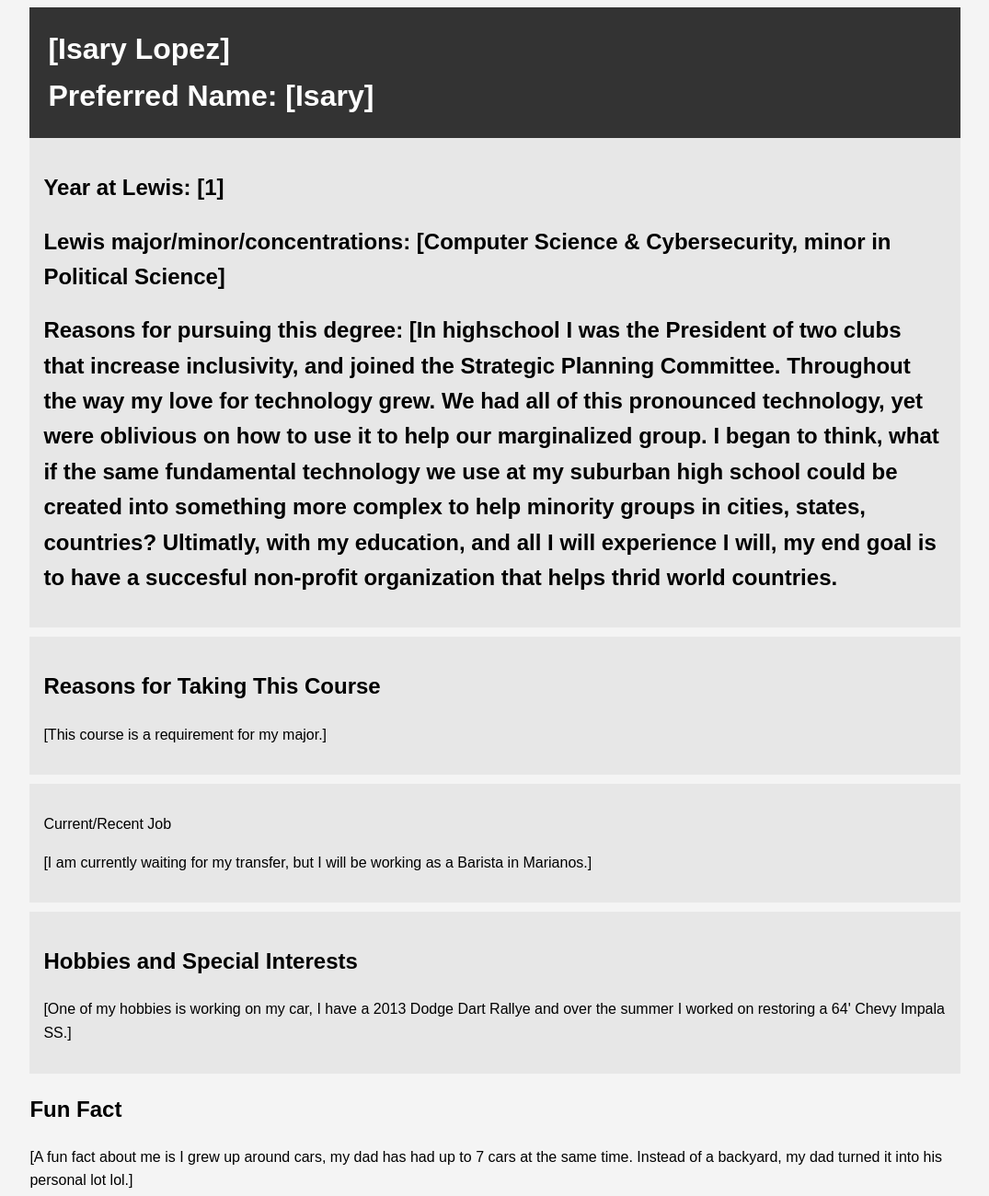
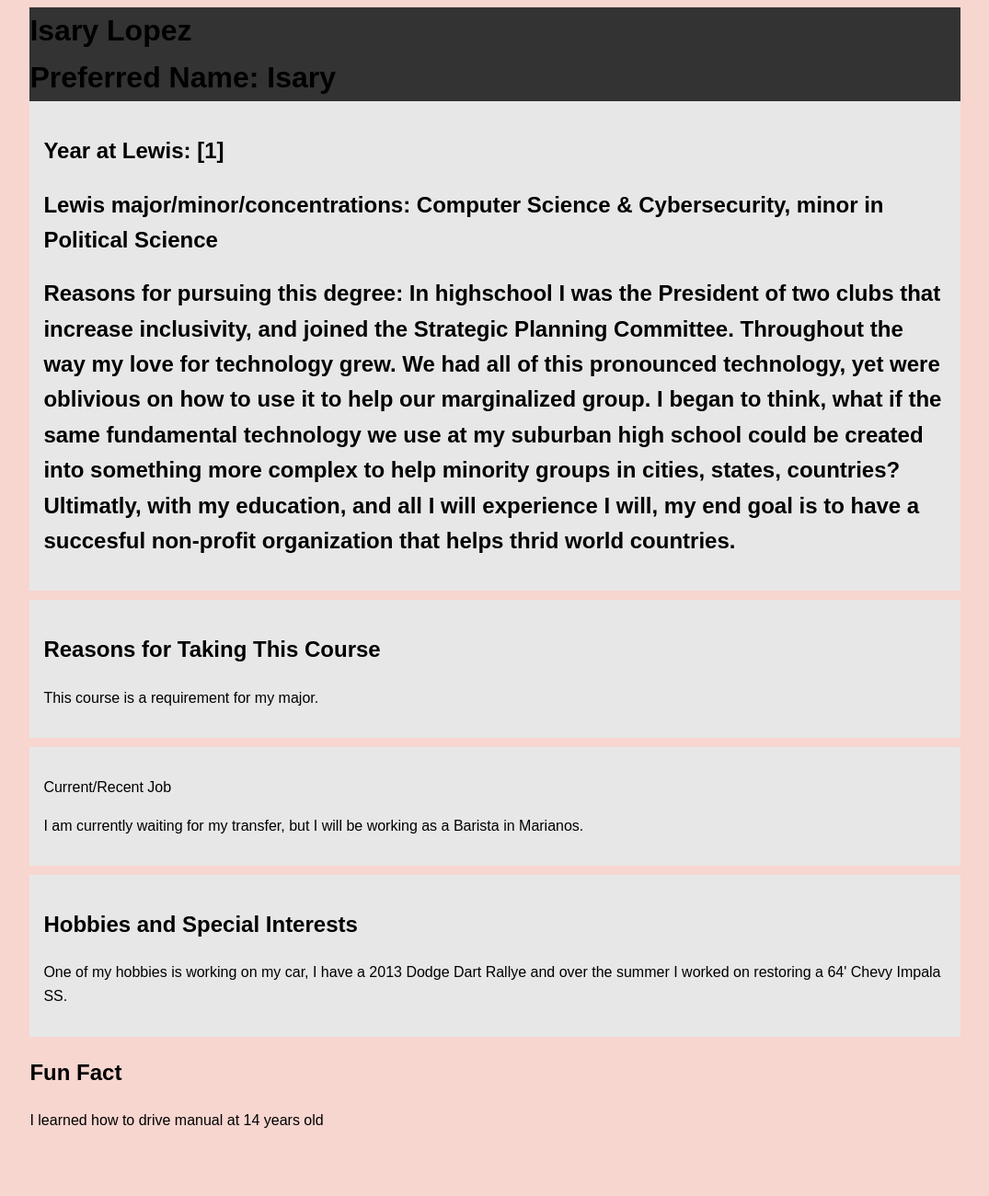
Before and after one commit to isary24/isaryl24.github.io, a plain HTML site: page index.html in a window 1280 px wide. Shown: the whole page at 92% size, without its empty margins (102-1177 px from the left). After the commit the page ends 1254 px from the top, so only its background shows below. Drawn offline with Linux system fonts and the light colour scheme.

Commit message:
Update index.html

```diff
--- a/index.html
+++ b/index.html
@@ -5,7 +5,7 @@
     <style>
         body {
             font-family: Arial, sans-serif;
-            background-color: #f4f4f4;
+            background-color: #f7d6d0;
             line-height: 1.6;
         }
         .container {
@@ -15,7 +15,7 @@
         }
         .main-info {
             background: #333;
-            color: #fff;
+            color: #FFC0CB
             padding: 20px;
         }
         .main-info h1 {
@@ -31,14 +31,14 @@
 <body>
     <div class="container">
         <header class="main-info">
-            <h1>[Isary Lopez]</h1>
-            <h1>Preferred Name: [Isary]</h1>
+            <h1>Isary Lopez</h1>
+            <h1>Preferred Name: Isary</h1>
         </header>
 
         <section class="lewis">
 			<h2>Year at Lewis: [1]</h2>
-			<h2>Lewis major/minor/concentrations: [Computer Science & Cybersecurity, minor in Political Science]</h2>
-			<h2>Reasons for pursuing this degree: [In highschool I was the President of two clubs that increase inclusivity, and joined the Strategic Planning Committee.
+			<h2>Lewis major/minor/concentrations: Computer Science & Cybersecurity, minor in Political Science</h2>
+			<h2>Reasons for pursuing this degree: In highschool I was the President of two clubs that increase inclusivity, and joined the Strategic Planning Committee.
 Throughout the way my love for technology grew. We had all of this pronounced technology, yet were oblivious on how to use it to help our marginalized group. I began to think,
 what if the same fundamental technology we use at my suburban high school could be created into something more complex to help minority groups in cities, states, countries? Ultimatly,
 with my education, and all I will experience I will, my end goal is to have a succesful non-profit organization that helps thrid world countries. </h2>
@@ -46,22 +46,22 @@ with my education, and all I will experience I will, my end goal is to have a su
 
 		<section class="course">
             <h2>Reasons for Taking This Course</h2>
-            <p>[This course is a requirement for my major.]</p>
+            <p>This course is a requirement for my major.</p>
         </section>
 
 		<section class="job">
             <p>Current/Recent Job</p>
-			<p>[I am currently waiting for my transfer, but I will be working as a Barista in Marianos.]</p>
+			<p>I am currently waiting for my transfer, but I will be working as a Barista in Marianos.</p>
         </section>
 
         <section class="hobbies">
             <h2>Hobbies and Special Interests</h2>
-            <p>[One of my hobbies is working on my car, I have a 2013 Dodge Dart Rallye and over the summer I worked on restoring a 64' Chevy Impala SS.]</p>
+            <p>One of my hobbies is working on my car, I have a 2013 Dodge Dart Rallye and over the summer I worked on restoring a 64' Chevy Impala SS.</p>
         </section>
 
         <section class="fun-fact">
             <h2>Fun Fact</h2>
-            <p>[A fun fact about me is I grew up around cars, my dad has had up to 7 cars at the same time. Instead of a backyard, my dad turned it into his personal lot lol.]</p>
+            <p> I learned how to drive manual at 14 years old </p>
         </section>
     </div>
 </body>
```
